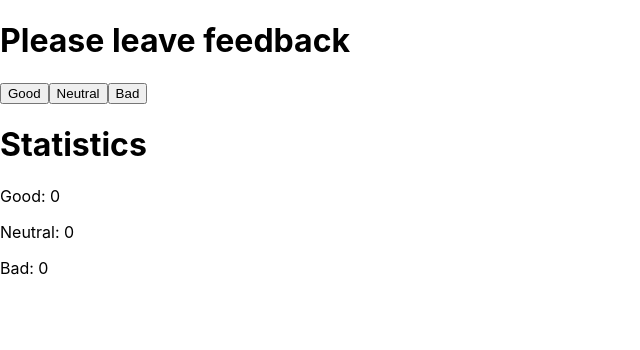
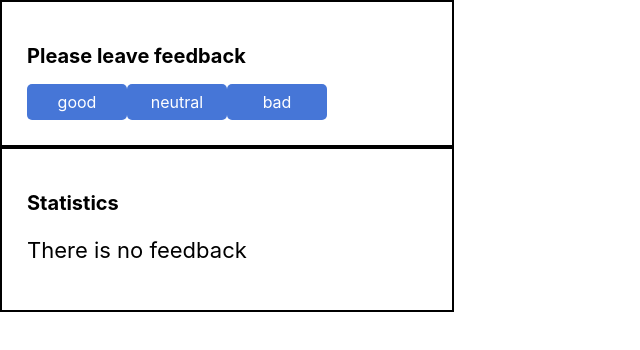
Before and after one commit to BoikoAlona/goit-react-hw-02-feedback, a React (Create React App) app: page / in a window 1280 px wide. Shown: the top 350 px of the page, without its empty margins (0-640 px from the left). Built offline with nearby package versions, Linux system fonts and the light colour scheme.

Commit message:
hw01 p1 step4

```diff
--- a/src/components/App.jsx
+++ b/src/components/App.jsx
@@ -1,36 +1,55 @@
-import { Component } from "react";
+import { Component } from 'react';
+import { Statistics } from './Statistics/Statistics';
+import { FeedbackOptions } from './FeedbackOptions/FeedbackOptions';
+import { Section } from './Section/Section';
+import { Notification } from './Notification/Notofication';
 
 export class App extends Component {
   state = {
     good: 0,
     neutral: 0,
-    bad: 0
-  }
+    bad: 0,
+  };
 
-  handleClick = (event) => {
-    this.setState((prevState) => {
+  handleClick = option => {
+    this.setState(prevState => ({
+      [option]: prevState[option] + 1,
+      }));
+    };
 
-      const buttonId = event.target.id;
+  countTotalFeedback = () => {
+  return Object.values(this.state).reduce((previousValue, option) => previousValue + option, 0);
+  };
 
-      return {
-        [buttonId]: prevState[buttonId] + 1,
-      }
-    })
-  }
+  countPositiveFeedbackPercentage = () => {
+    Math.round(((this.state.good + this.state.neutral) / this.countTotalFeedback) * 100);
+  };
+
 
   render() {
     return (
       <div>
-        <h1>Please leave feedback</h1>
-        <button id="good" onClick={this.handleClick}>Good</button>
-        <button id="neutral" onClick={this.handleClick}>Neutral</button>
-        <button id="bad" onClick={this.handleClick}>Bad</button>
-        <h1>Statistics</h1>
-        <p>Good: {this.state.good}</p>
-        <p>Neutral: {this.state.neutral}</p>
-        <p>Bad: {this.state.bad}</p>
+        <Section title="Please leave feedback">
+          <FeedbackOptions
+            options={Object.keys(this.state)}
+            onLeaveFeedback={this.handleClick}
+          />
+        </Section>
+        <Section title="Statistics">
+          {this.countTotalFeedback() ? (
+          <Statistics
+            good={this.state.good}
+            neutral={this.state.neutral}
+            bad={this.state.bad}
+            total={this.countTotalFeedback()}
+            positivePercentage={this.countPositiveFeedbackPercentage()}
+          ></Statistics>
+          ) : (
+          <Notification message="There is no feedback"/>
+    )}
+        </Section>
+        <p></p>
       </div>
-    )
+    );
   }
-
 }
--- /dev/null
+++ b/src/components/FeedbackOptions/FeedbackOptions.jsx
@@ -0,0 +1,8 @@
+import css from './FeedbackOptions.module.css';
+
+function FeedbackOptions({ handleClick, options }) {
+  return options.map(option => (
+    <button className={css.button} type="button" key={option} onClick={() => handleClick(option)}>{option}</button>
+  ));
+}
+export { FeedbackOptions };
--- /dev/null
+++ b/src/components/FeedbackOptions/FeedbackOptions.module.css
@@ -0,0 +1,21 @@
+.button {
+    min-width: 100px;
+    font-family: inherit;
+    appearance: none;
+    border: 0;
+    border-radius: 5px;
+    background: #4676d7;
+    color: #fff;
+    padding: 8px 16px;
+    font-size: 1rem;
+    cursor: pointer;
+}
+
+.button:hover {
+    background: #1d49aa;
+}
+
+.button:focus {
+    outline: none;
+    box-shadow: 0 0 0 4px #cbd6ee;
+}
--- /dev/null
+++ b/src/components/Notification/Notification.module.css
@@ -0,0 +1,4 @@
+.message {
+    font-size: 22px;
+    color: black;
+}
--- /dev/null
+++ b/src/components/Notification/Notofication.jsx
@@ -0,0 +1,7 @@
+import css from './Notification.module.css';
+
+function Notification ({message}) {
+    return <p className={css.message}>{message}</p>
+}
+
+export { Notification };
--- /dev/null
+++ b/src/components/Section/Section.jsx
@@ -0,0 +1,12 @@
+import css from './Section.module.css';
+
+const Section = ({ title, children }) => {
+    return (
+        <section className={css.section}>
+            {title && <h1 className={css.title}>{title}</h1>}
+            {children}
+        </section>
+    );
+};
+
+export { Section };
--- /dev/null
+++ b/src/components/Section/Section.module.css
@@ -0,0 +1,12 @@
+.section {
+    max-width: 400px;
+    margin: margin 0 auto;
+    padding: 25px;
+    box-shadow: blanchedalmond;
+    border: 2px solid black;
+}
+
+.title {
+    font-weight: 700;
+    font-size: 20px;
+}
--- /dev/null
+++ b/src/components/Statistics/Statistics.jsx
@@ -0,0 +1,21 @@
+import css from './Statistics.module.css';
+
+function Statistics({
+  good,
+  neutral,
+  bad,
+  countTotalFeedback,
+  countPositiveFeedbackPercentage,
+}) {
+  return (
+    <div>
+      <p className={css.p}>Good: {good}</p>
+      <p className={css.p}>Neutral: {neutral}</p>
+      <p className={css.p}>Bad: {bad}</p>
+      <p className={css.p}>Total: {countTotalFeedback}</p>
+      <p className={css.p}>Positive feedback: {Math.round(countPositiveFeedbackPercentage)}%</p>
+    </div>
+  );
+};
+
+export { Statistics };
--- /dev/null
+++ b/src/components/Statistics/Statistics.module.css
@@ -0,0 +1,6 @@
+.p {
+    margin-top: 10px;
+    text-align: left;
+    font-size: 18px;
+    font-weight: 500;
+}
```
